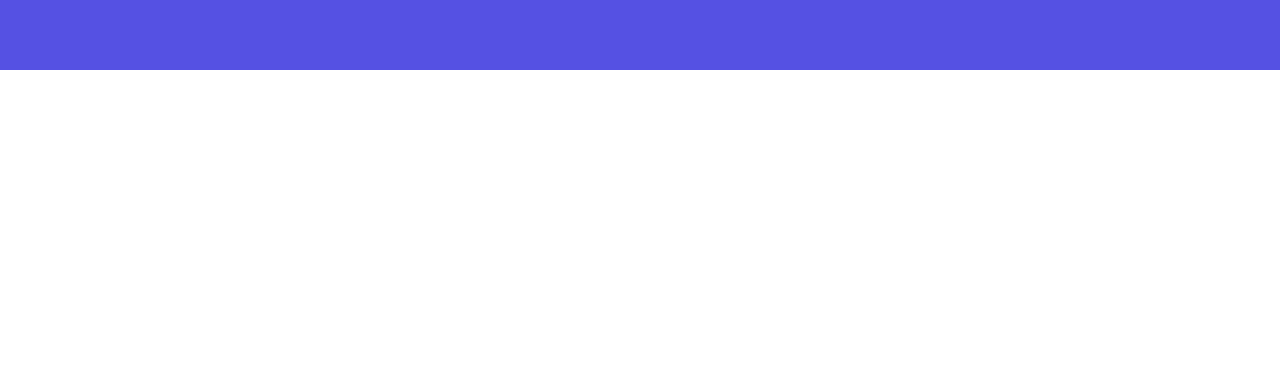
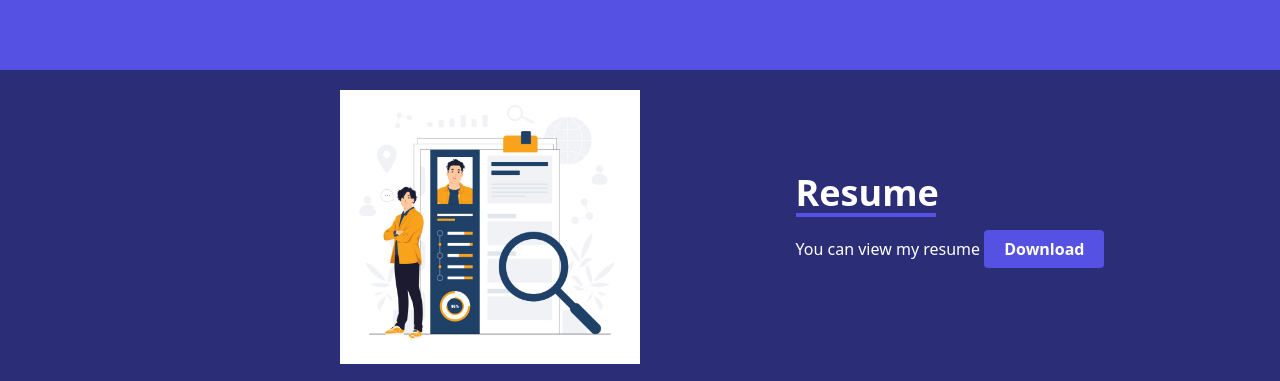
Before and after one commit to Vignesh1hp/My-Portfolio, a React (Vite) app: page / in a window 1280 px wide. Shown: the part 1581-1962 px from the top of the page. Before the commit the page ends 1651 px from the top, so only its background shows below. Built offline with nearby package versions, Linux system fonts and the light colour scheme.

Commit message:
created resume section

```diff
--- a/src/App.css
+++ b/src/App.css
@@ -28,3 +28,7 @@ header ul li{
 .project-desc{
   @apply absolute right-0 left-0 bottom-0 top-0 bg-[#2b2d77] opacity-0 duration-500 hover:opacity-100;
 }
+
+.btn{
+  @apply bg-[#5551E3] px-5 py-2 font-bold hover:border-2 border-white rounded;
+}
--- a/src/App.jsx
+++ b/src/App.jsx
@@ -3,6 +3,7 @@ import Header from "./components/Header";
 import Hero from "./components/Hero";
 import About from "./components/About";
 import Projects from "./components/Projects";
+import Resume from "./components/Resume";
 function App() {
   return (
     <>
@@ -10,6 +11,7 @@ function App() {
       <Hero/>
       <About/>
       <Projects/>
+      <Resume/>
     </>
   );
 }
--- a/src/components/Header.jsx
+++ b/src/components/Header.jsx
@@ -11,6 +11,7 @@ const Header = () => {
         <nav className="block md:hidden">
           <ul className="flex flex-col text-white mobile-nav">
             <a href="#"><li href="#">HOME</li></a>
+            <a href="#"><li href="#">ABOUT</li></a>
             <a href="#"><li href="#">PROJECT</li></a>
             <a href="#"><li href="#">RESUME</li></a>
             <a href="#"><li href="#">CONTACT</li></a>
--- /dev/null
+++ b/src/components/Resume.jsx
@@ -0,0 +1,19 @@
+import React from "react";
+import ResumeImg from "../assets/resume.jpg";
+const Resume = () => {
+  return (
+    <section className="flex flex-col bg-secondary px-5 md:flex-row">
+      <div className="py-5 md:w-1/2 flex justify-end">
+        <img className="w-[300px]" src={ResumeImg} alt="About Image" />
+      </div>
+      <div className="md:w-1/2 flex justify-center">
+        <div className="flex flex-col justify-center text-white">
+          <h1 className="text-4xl border-b-4 border-b-[#5551E3] mb-5 w-[140px] font-bold">Resume</h1>
+          <p className="pb-5">You can view my resume <a className="btn" href="#">Download</a></p>
+        </div>
+      </div>
+    </section>
+  );
+};
+
+export default Resume;
```
Also changed, not shown: src/assets/resume.jpg (added).
